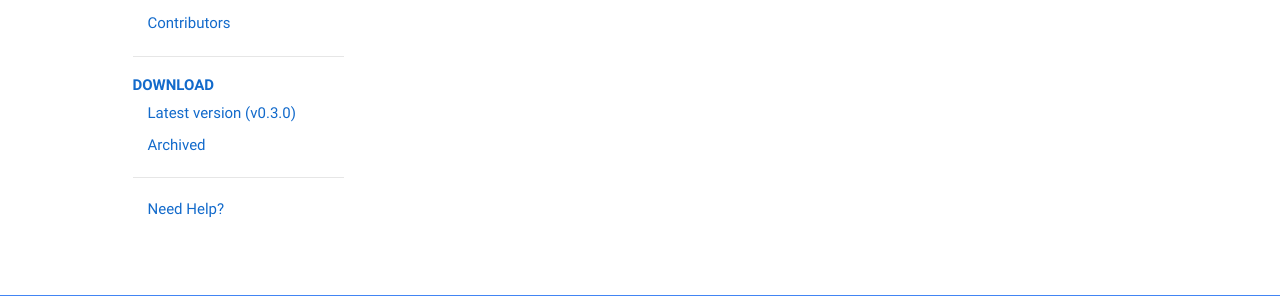
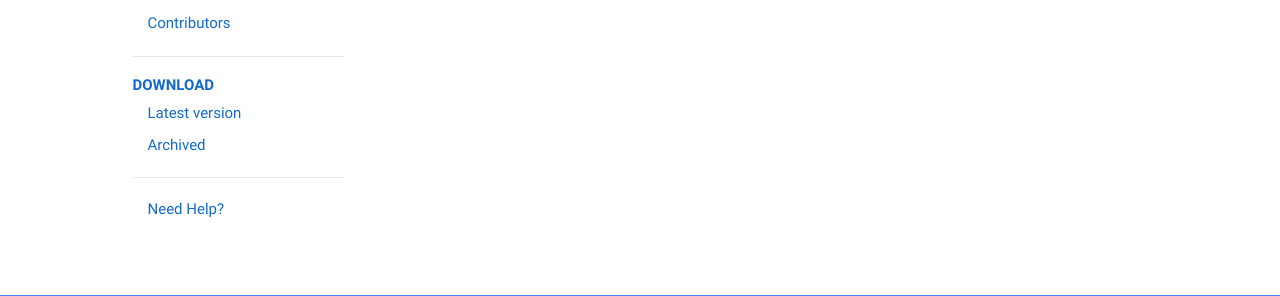
Before and after one commit to apache/griffin-site, a Jekyll site: the page built from conf.md, in a window 1280 px wide and 1101 px high. Shown: the part 334-630 px from the top of the window. Built offline with Jekyll 4.4.1, drawn with Linux system fonts in a browser that asks for light colours; comment, search, counter and statistics services are not loaded.

Commit message:
update doc

```diff
--- a/_config.yml
+++ b/_config.yml
@@ -51,7 +51,7 @@ documentations:
         url: /docs/contributors.html
   - category: Download
     links:
-      - title: Latest version (v0.3.0)
+      - title: Latest version
         url: /docs/latest.html
       - title: Archived
         url: /docs/download.html
```
